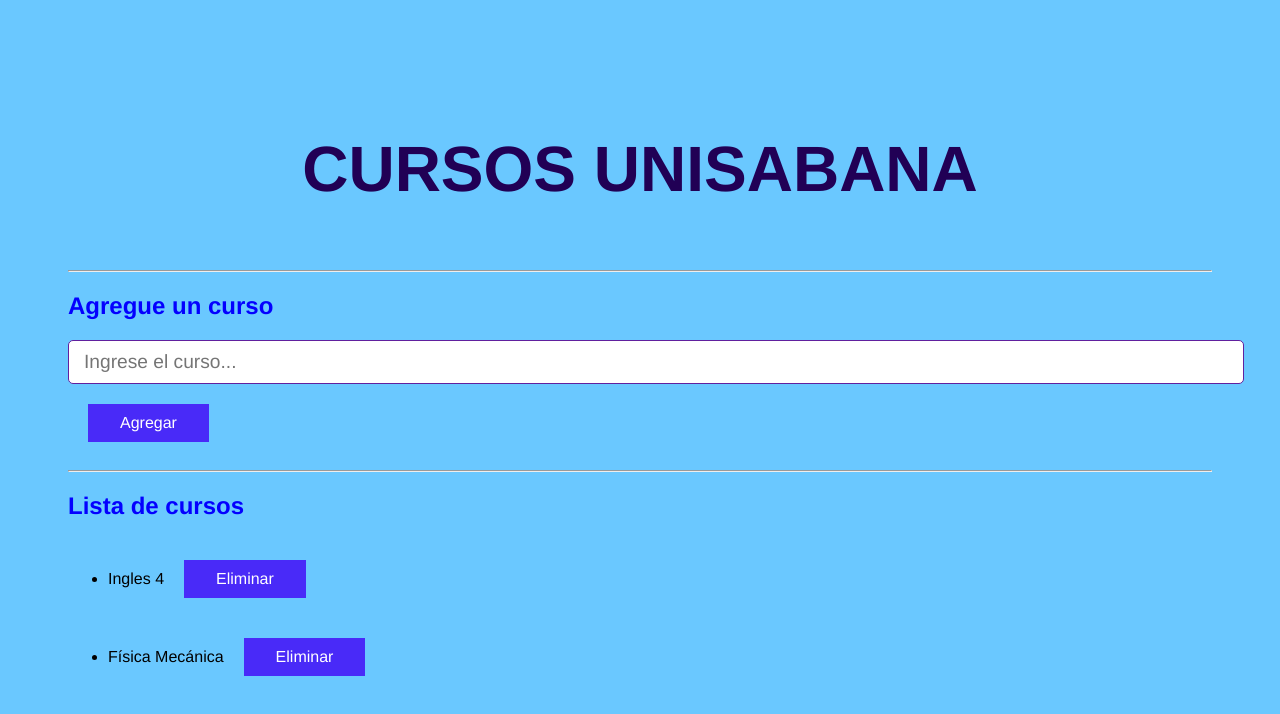
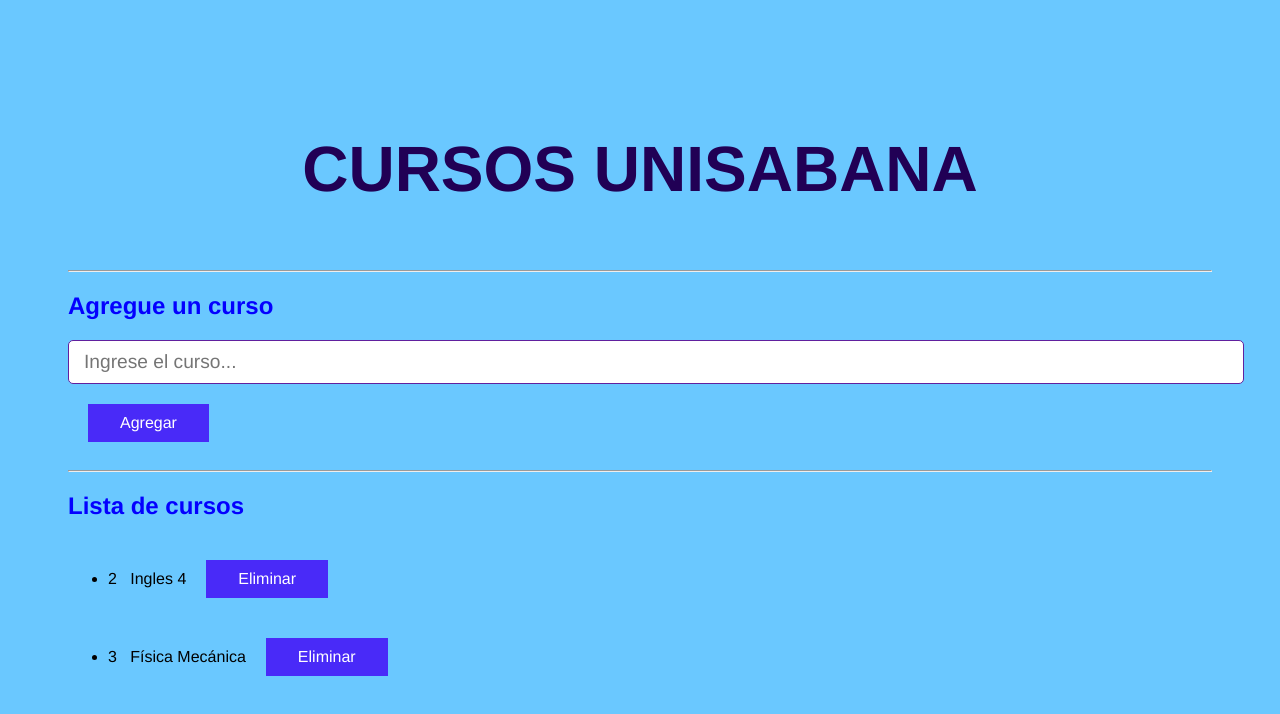
Before and after one commit to JuanDavidSG/Tarea-PrimerosPasos-React, a React (Vite) app: page / in a window 1280 px wide. Shown: the top 714 px of the page. Built offline with nearby package versions, Linux system fonts and the light colour scheme.

Commit message:
Limpiar codigo y verificar la funcionalidad

```diff
--- a/src/App.jsx
+++ b/src/App.jsx
@@ -6,8 +6,10 @@
     const [curso , setCurso] = useState("");
     const [cursos, setCursos] = useState([{id: 2, name: 'Ingles 4'}, {id: 3, name: 'Física Mecánica'}])
 
+    const CourseItem = [curso, setCurso];
+    const CourseList = [cursos, setCursos];
+
     const addCurso = (event) => {
-
         event.preventDefault();
 
         const newCurso = {
@@ -57,6 +59,8 @@
             {
               cursos.map((curso)=>(
                 <li key={curso.id}>
+                    <span>{curso.id}</span>
+                    &nbsp; &nbsp;
                   <span>{curso.name}</span>
                   <button
                     onClick={()=>deleteCurso(curso.id)}
```
